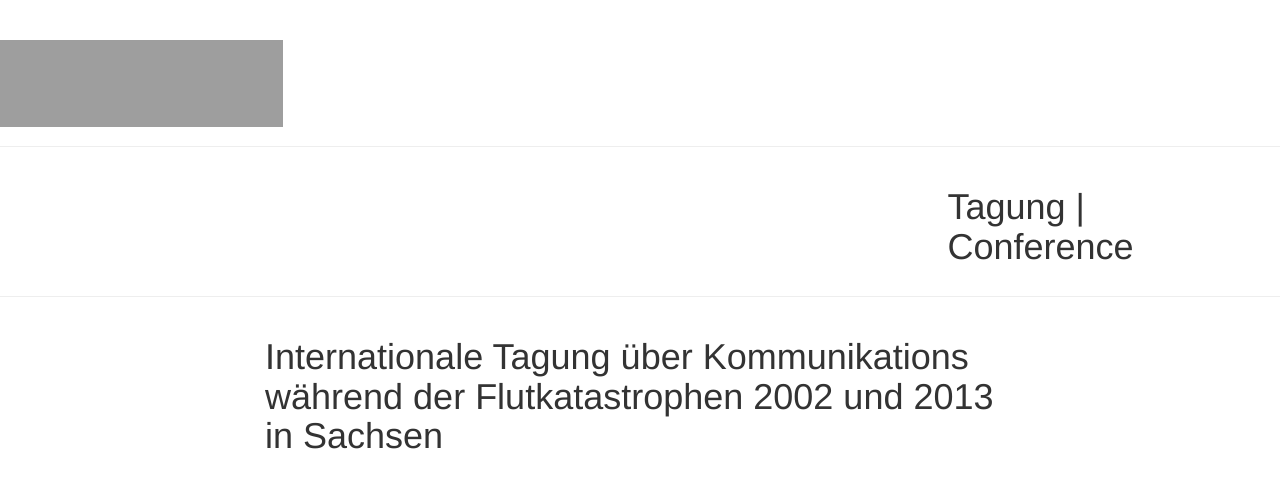
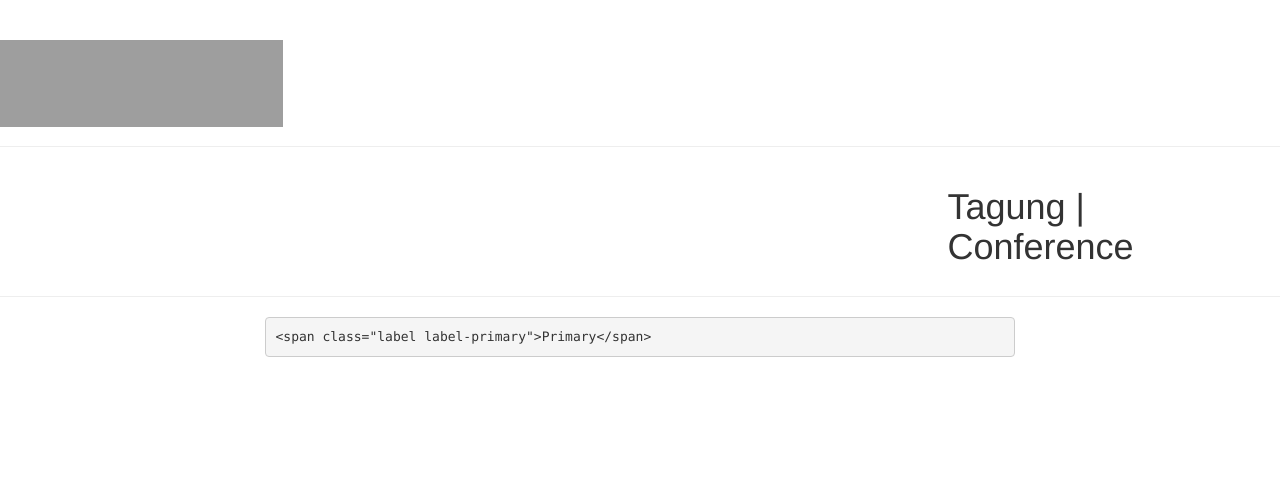
Before and after one commit to susedev/test, a Jekyll site: the page built from index.html, in a window 1280 px wide. Shown: the top 488 px of the page. Built offline with Jekyll 4.4.1, drawn with Linux system fonts in a browser that asks for light colours; nearby versions of some CDN libraries; grey boxes are pictures that could not be loaded.

Commit message:
Edit from JekyllCMS

```diff
--- a/index.html
+++ b/index.html
@@ -2,4 +2,5 @@
 layout: home
 title: Home
 ---
-<h1>Internationale Tagung &uuml;ber Kommunikations w&auml;hrend der Flutkatastrophen 2002 und 2013 in Sachsen</h1>
+<pre>
+<code class="language-html" data-lang="html"><span class="nt">&lt;span</span> <span class="na">class=</span><span class="s">&quot;label label-primary&quot;</span><span class="nt">&gt;</span>Primary<span class="nt">&lt;/span&gt;</span></code></pre>
```
